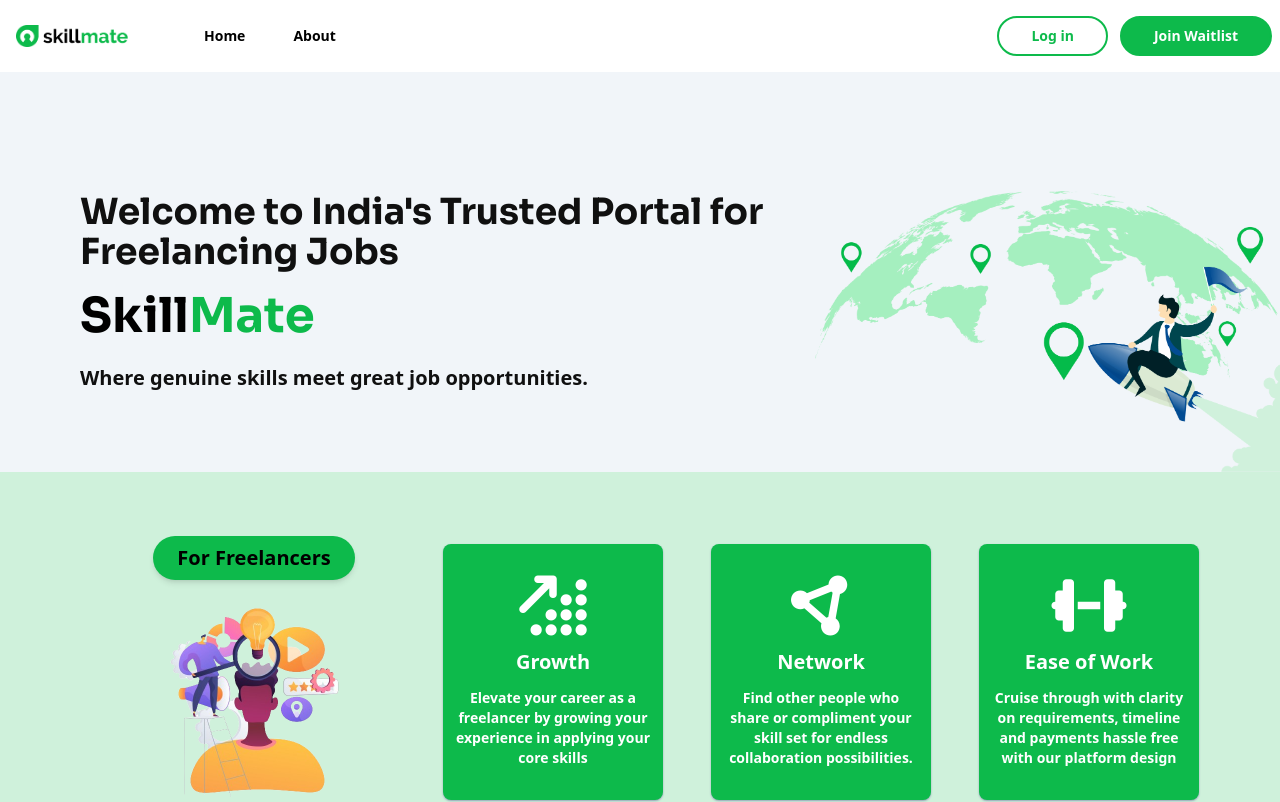
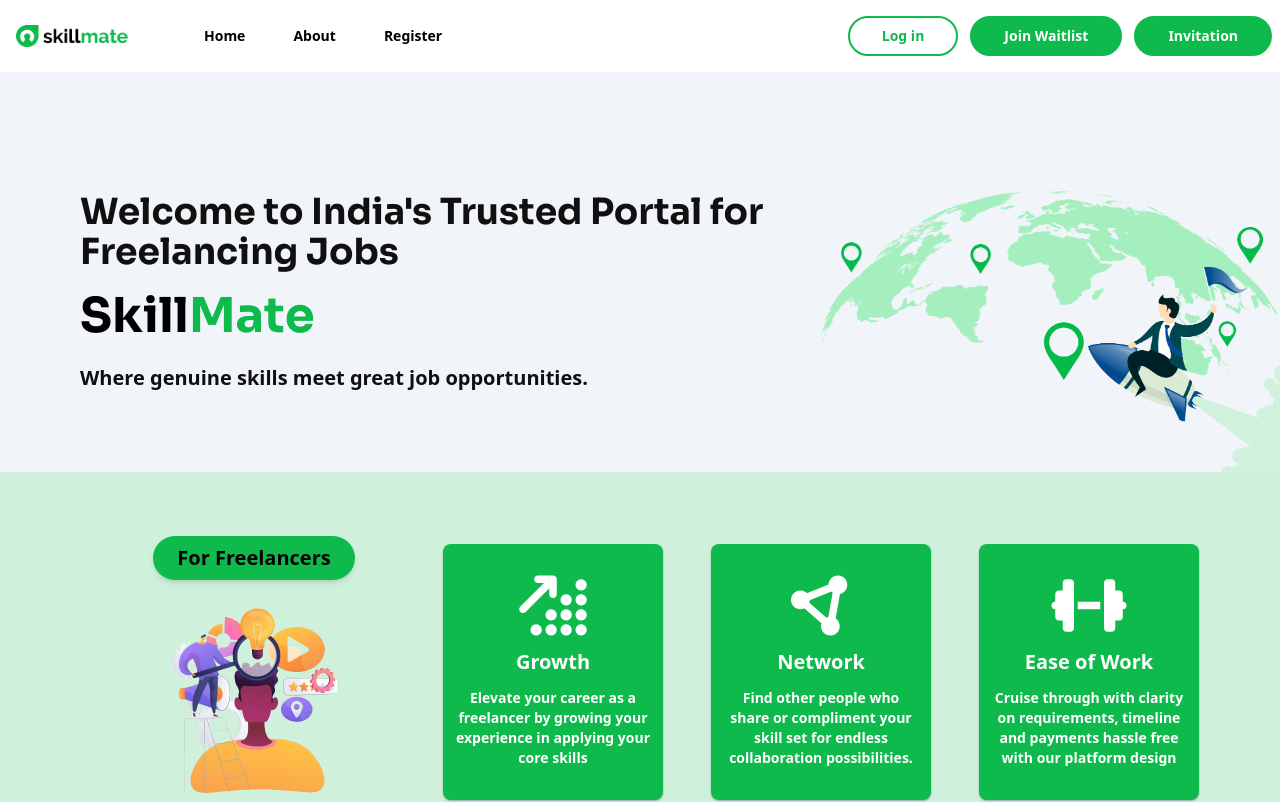
Before and after one commit to thayagovzig/skillmate, a React (Vite) app in the folder frontend/: page / in a window 1280 px wide. Shown: the top 802 px of the page. Built offline with nearby package versions, Linux system fonts and the light colour scheme.

Commit message:
Added Invitation and Registration

```diff
--- a/frontend/src/App.jsx
+++ b/frontend/src/App.jsx
@@ -13,6 +13,7 @@
 import PrivPol from './pages/PrivPol';
 import TermsOfService from './pages/TermsOfService';
 import CookPol from './pages/CookPol';
+import Register from './pages/Register';
 
 function App() {
 
@@ -30,6 +31,7 @@
       <Route path = "/privacypolicy" element = {<PrivPol />} />
       <Route path = "/terms" element = {<TermsOfService />} />
       <Route path = "/cookie" element = {<CookPol />} />
+      <Route path = "/register" element = {<Register />} />
       {/* <Route path = "/blogs" element = {<Blog />} /> */}
       {/* <Route path = "/blog/:id" element = {<BlogPage />} /> */}
     </Routes>
--- a/frontend/src/components/Navbar.jsx
+++ b/frontend/src/components/Navbar.jsx
@@ -32,6 +32,7 @@
                     {/* <li>Discover Skills</li> */}
                     <li><Link to = {"/"} className = "px-3 py-1 font-bold">Home</Link></li>
                     <li><Link to = {"/about"} className = "px-3 py-1 font-bold">About</Link></li>
+                    <li><Link to = {"/register"} className = "px-3 py-1 font-bold">Register</Link></li>
                     {/* <li><Link to = {"/blogs"} className = "px-3 py-1 font-bold">Blog</Link></li>  */}
                 </ul>
 
@@ -41,6 +42,7 @@
                 {/* <input type="text" className="hidden md:block rounded-full px-4 py-2 max-w-md outline-none border-2 border-slate-200 placeholder:text-slate-600 text-slate-900 placeholder:font-semibold placeholder:text-sm text-sm font-semibold" placeholder = "Search" /> */}
                 <Link to = "/login" className="hidden md:block rounded-full text-primary-green px-8 py-2 border-2 border-primary-green text-sm font-semibold text-nowrap">Log&nbsp;in</Link>
                 <Link to = "/signup" className="hidden md:block rounded-full bg-primary-green text-white px-4 sm:px-8 py-2 border-2 border-primary-green text-xs sm:text-sm font-semibold text-nowrap hover:bg-[#27e36c] transition-all duration-150" >Join&nbsp;Waitlist</Link>
+                <a href = "https://konfhub.com/checkout/slrf?ticketId=16174" className="hidden md:block rounded-full bg-primary-green text-white px-4 sm:px-8 py-2 border-2 border-primary-green text-xs sm:text-sm font-semibold text-nowrap hover:bg-[#27e36c] transition-all duration-150" >Invitation</a>
             </div>
 
             <div className = "flex md:hidden items-center justify-center gap-x-12 px-4">
@@ -57,8 +59,11 @@
                     {/* <li>Discover Skills</li> */}
                     <li><Link to = {"/"} className = "px-3 py-1 font-bold font-inter">Home</Link></li>
                     <li><Link to = {"/about"} className = "px-3 py-1 font-bold font-inter">About</Link></li>
+                    <li><Link to = {"/register"} className = "px-3 py-1 font-bold font-inter">Register</Link></li>
                     {/* <li><Link to = {"/blogs"} className = "px-3 py-1 font-bold ">Blog</Link></li>  */}
                     <li><Link to = {"/login"} className = "px-6 py-2 font-sora font-bold bg-white rounded-full shadow-md">Login</Link></li>
+                    <li><a href = {"https://konfhub.com/checkout/slrf?ticketId=16174"} className = "px-6 py-2 font-sora font-bold bg-white rounded-full shadow-md">Invitation</a></li>
+
                 </ul>
 
             </div>
--- /dev/null
+++ b/frontend/src/pages/Register.jsx
@@ -0,0 +1,15 @@
+import React from 'react'
+import Navbar from '../components/Navbar'
+
+export default function Register() {
+  return (
+    <div className = "max-w-screen w-screen min-h-screen bg-gray-200">
+      <Navbar></Navbar>
+      <div className="flex items-center justify-center bg-white h-full py-10 px-5">
+
+        <iframe src="https://konfhub.com/widget/slrf?desc=true&ticketId=16174" id="konfhub-widget" title="Register for Skillmate Launch Registration Form" width="100%" height="800"></iframe>
+
+      </div>
+    </div>
+  )
+}
```
